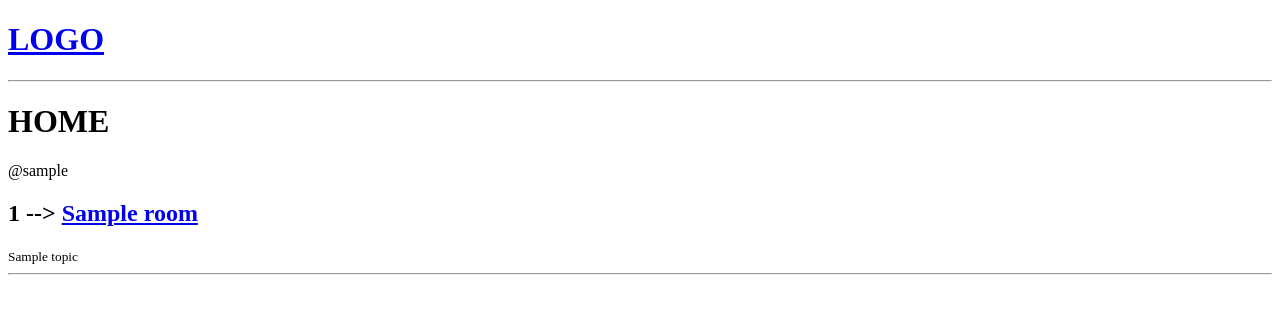
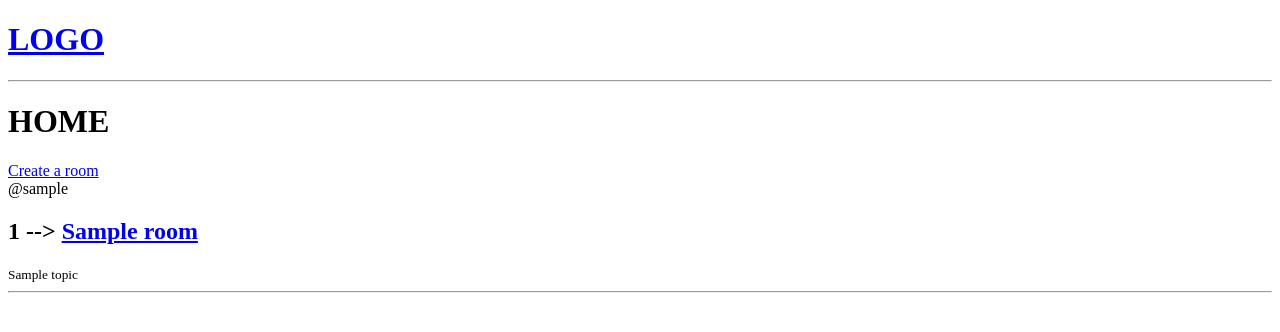
Before and after one commit to Parnni/discord_clone, a Django app: page /home/ in a window 1280 px wide. Shown: the top 332 px of the page. Run offline with Django 4.2, Linux system fonts and the light colour scheme; tables that the repository leaves empty hold one stand-in row (values such as "Sample post").

Commit message:
Add reference to create room endpoint.

```diff
--- a/base/templates/base/home.html
+++ b/base/templates/base/home.html
@@ -3,6 +3,10 @@
 {%block content%}
 
 <h1>HOME</h1>
+
+<div>
+    <a href="{% url 'create-room' %}">Create a room</a>
+</div>
 
 <div>
     {% for room in rooms %}
```
